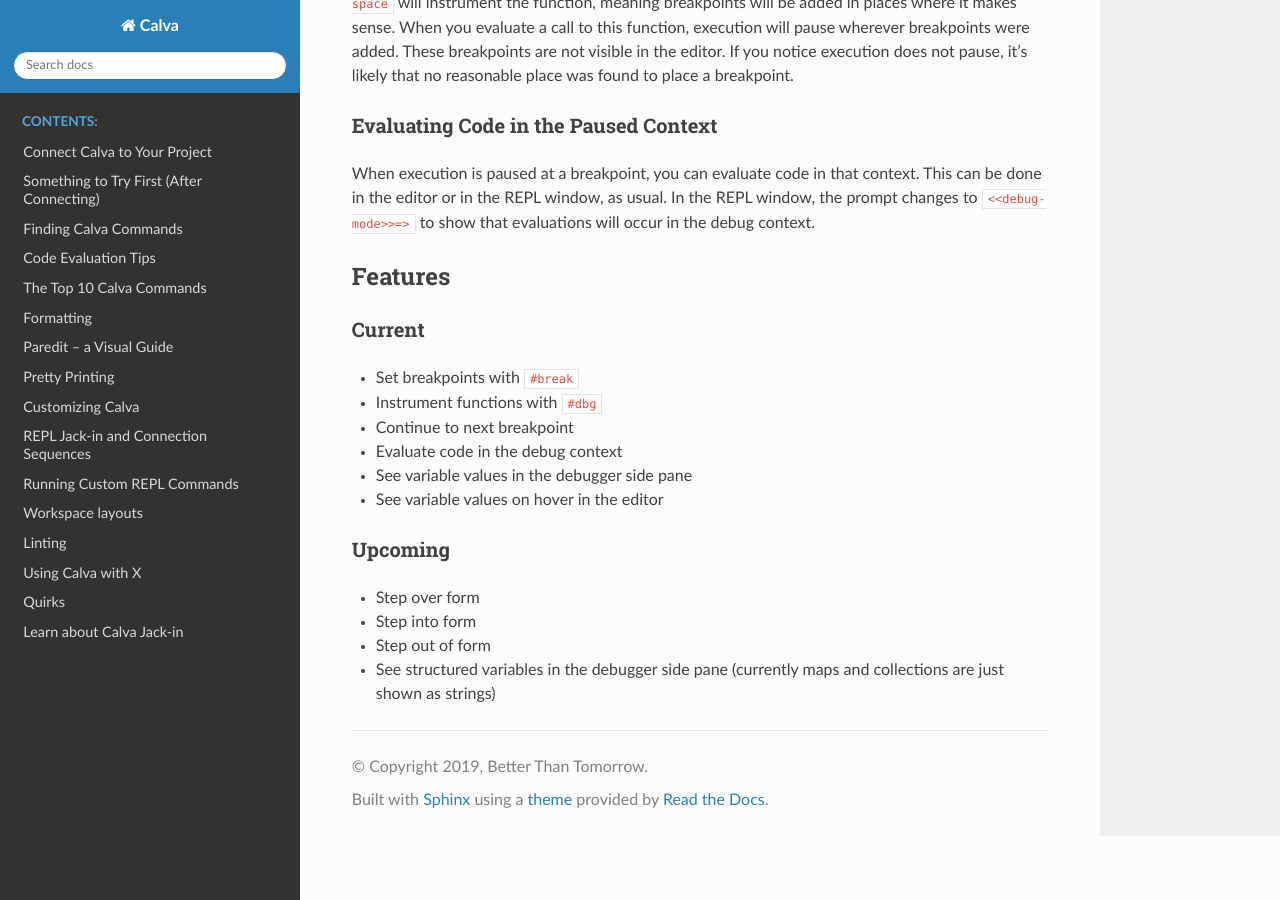
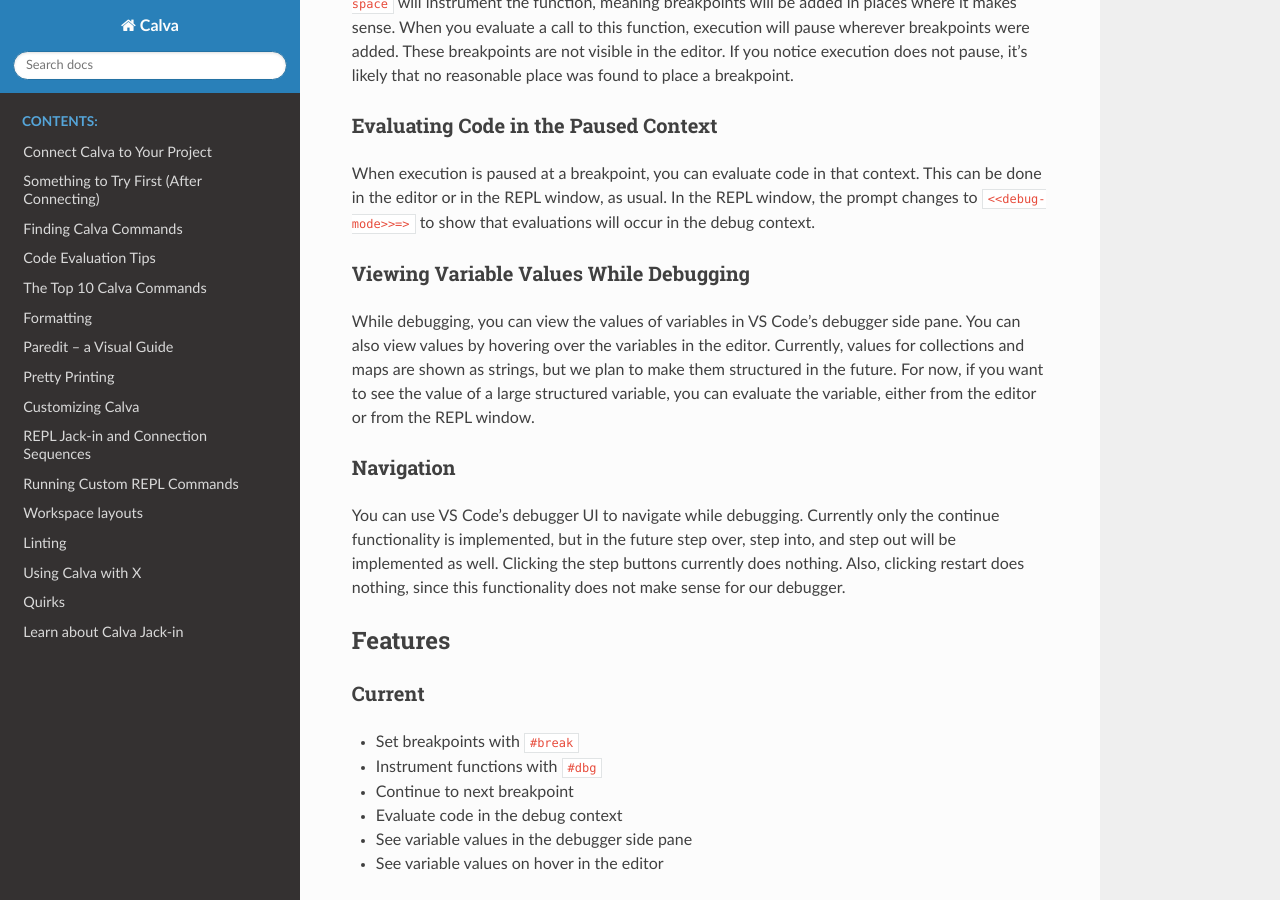
Before and after one commit to BetterThanTomorrow/calva, a Sphinx documentation site: the page built from docs/readthedocs/source/debugger.md, in a window 1280 px wide and 900 px high, scrolled down 761 px. Built offline with Sphinx 7.4.7 and the Read the Docs theme 2.0.0, drawn with Linux system fonts in a browser that asks for light colours.

Commit message:
Add to debugger docs

```diff
--- a/docs/readthedocs/source/debugger.md
+++ b/docs/readthedocs/source/debugger.md
@@ -20,6 +20,14 @@ Adding `#dbg` before a function definition then evaluating the top-level form wi
 
 When execution is paused at a breakpoint, you can evaluate code in that context. This can be done in the editor or in the REPL window, as usual. In the REPL window, the prompt changes to `<<debug-mode>>=>` to show that evaluations will occur in the debug context.
 
+### Viewing Variable Values While Debugging
+
+While debugging, you can view the values of variables in VS Code's debugger side pane. You can also view values by hovering over the variables in the editor. Currently, values for collections and maps are shown as strings, but we plan to make them structured in the future. For now, if you want to see the value of a large structured variable, you can evaluate the variable, either from the editor or from the REPL window.
+
+### Navigation
+
+You can use VS Code's debugger UI to navigate while debugging. Currently only the continue functionality is implemented, but in the future step over, step into, and step out will be implemented as well. Clicking the step buttons currently does nothing. Also, clicking restart does nothing, since this functionality does not make sense for our debugger.
+
 ## Features
 
 ### Current
```
